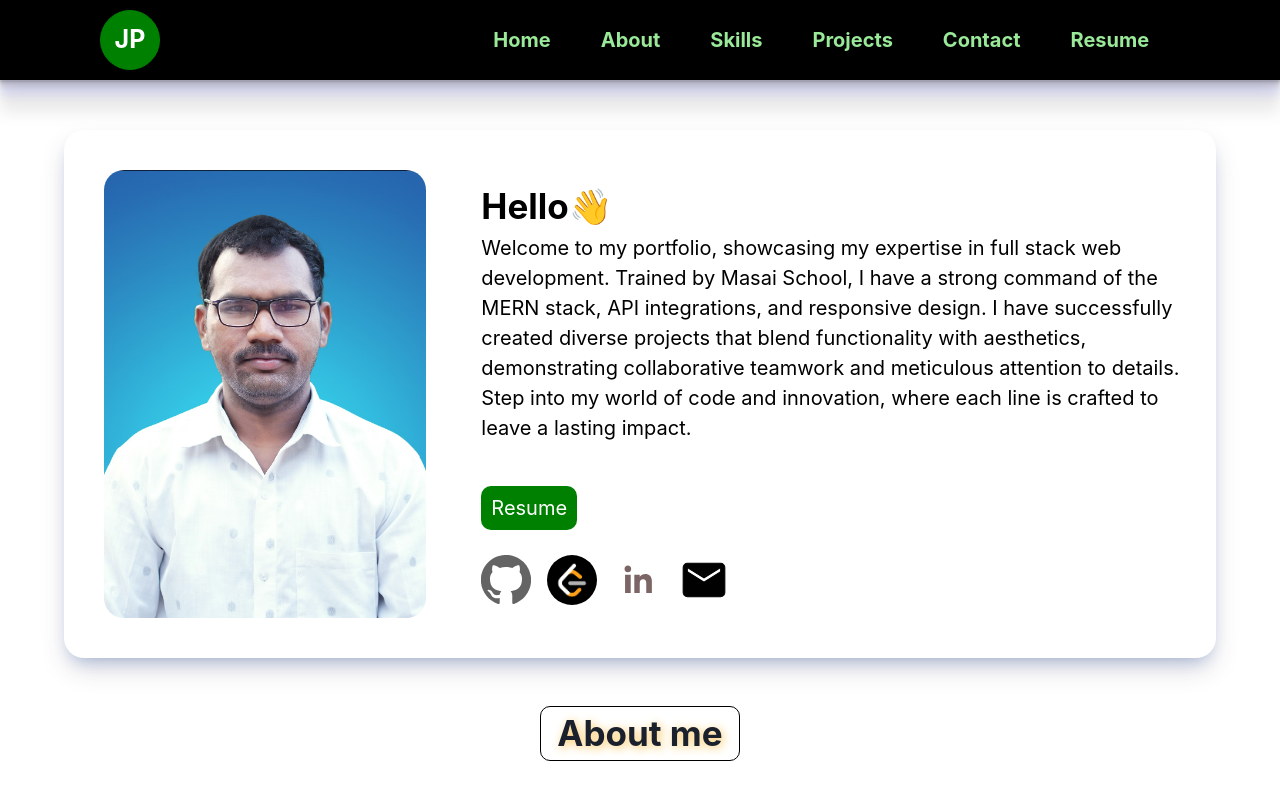
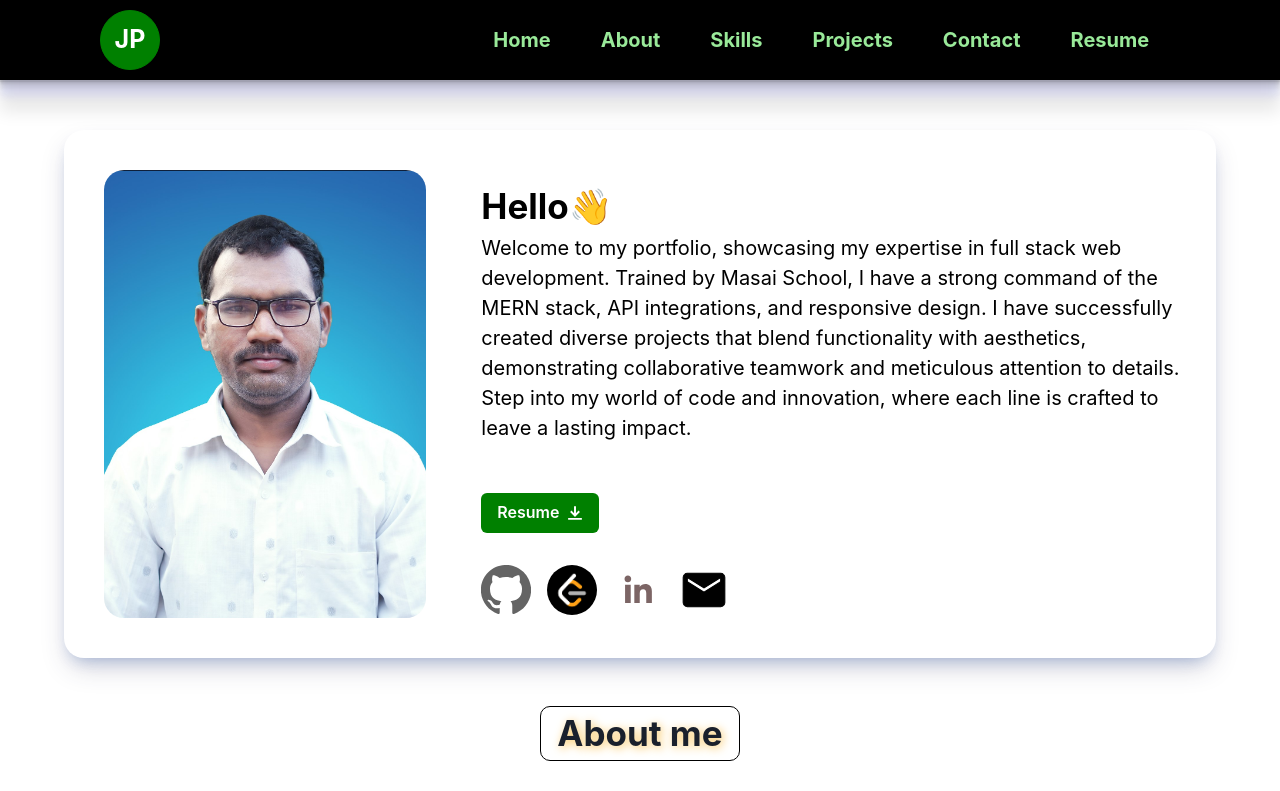
Before and after one commit to JahirPendhari09/JahirPendhari09.github.io, a React (Create React App) app: page / in a window 1280 px wide. Shown: the top 791 px of the page. Built offline with nearby package versions, Linux system fonts and the light colour scheme.

Commit message:
resume updated

```diff
--- a/package.json
+++ b/package.json
@@ -4,6 +4,7 @@
   "version": "0.1.0",
   "private": true,
   "dependencies": {
+    "@chakra-ui/icons": "^2.1.1",
     "@chakra-ui/react": "^2.8.1",
     "@emotion/react": "^11.11.1",
     "@emotion/styled": "^11.11.0",
--- a/src/components/Navbar.jsx
+++ b/src/components/Navbar.jsx
@@ -1,5 +1,4 @@
 import styled from "styled-components";
-import { Link } from "@chakra-ui/react";
 import resume from "../Images/Jahir_Resume.pdf";
 
 const Navbar=()=>{
@@ -35,7 +34,6 @@ const Navbar=()=>{
              >
               Resume
             </a>
-
         </div>
     </DIV>
 }
--- a/src/pages/Home.jsx
+++ b/src/pages/Home.jsx
@@ -1,9 +1,10 @@
 import styled from "styled-components";
 import profilePic from "../Images/profile.jpg"
-import { Flex, Link } from "@chakra-ui/react";
+import { Button, Flex, Link } from "@chakra-ui/react";
 import resume from "../Images/Jahir_Resume.pdf";
 import { ExternalAccounts } from "../components/ExternalAccounts";
 import { About } from "./About";
+import { DownloadIcon } from "@chakra-ui/icons";
 
 const Home=()=>{
     return (
@@ -17,7 +18,7 @@ const Home=()=>{
             <p  style={{marginBottom:"50px"}}>
                 Welcome to my portfolio, showcasing my expertise in full stack web development. Trained by Masai School, I have a strong command of the MERN stack, API integrations, and responsive design. I have successfully created diverse projects that blend functionality with aesthetics, demonstrating collaborative teamwork and meticulous attention to details. Step into my world of code and innovation, where each line is crafted to leave a lasting impact.
             </p>
-            <a
+            {/* <a
                id="resume-button-2"
                className="resume"
                href={resume}
@@ -40,6 +41,22 @@ const Home=()=>{
                }}
              >
               Resume
+            </a> */}
+
+            <a
+                style={{
+                    textDecoration: "none"
+                }}
+                href="https://drive.google.com/u/0/uc?id=1a79_bKFSag1TB4vbKTZw7LUTLniwanox&export=download"
+                target="_blank"
+                id="resume-link-2"
+                download
+                rel="noreferrer"
+                textAlign="center"
+            >
+                <Button rightIcon={<DownloadIcon />} id="resume-button-2" bg={ "green"} color={"white"} _hover={{ color: "none" }} >
+                    Resume
+                </Button>
             </a>
             <ExternalAccounts/>
           </div>
```
Also changed, not shown: 1 other file (tests, documents, lock files or other folders).
